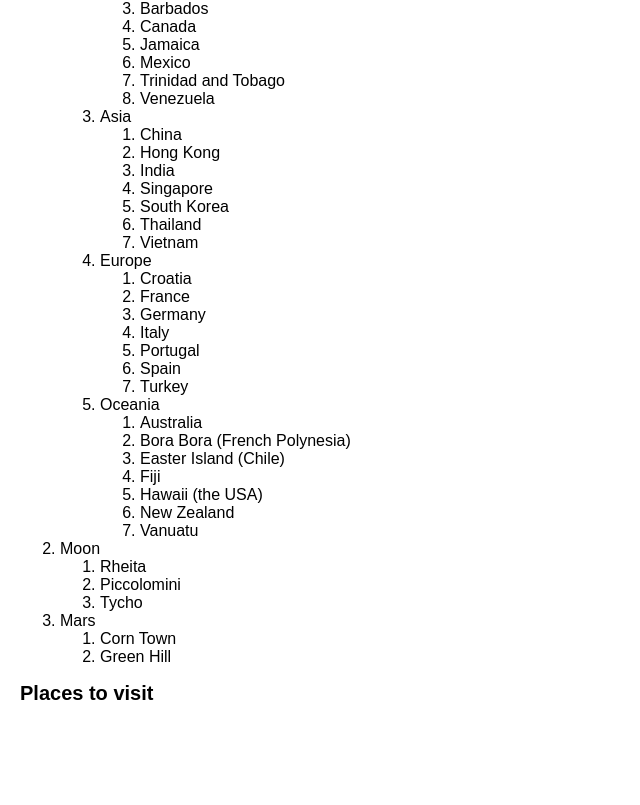
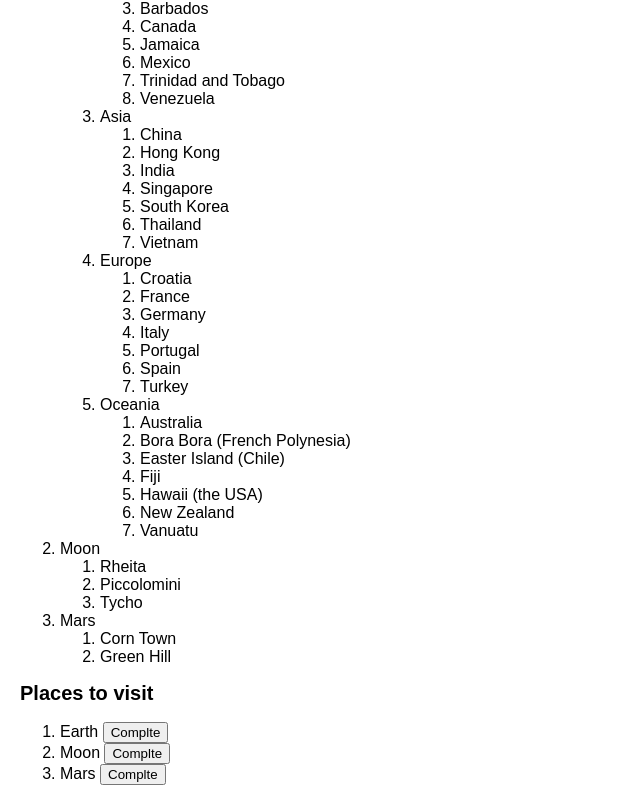
Before and after one commit to zelitosaide/react-js-course, a React (Create React App) app: page / in a window 1280 px wide. Shown: the part 1771-2576 px from the top of the page, without its empty margins (0-640 px from the left). Before the commit the page ends 2496 px from the top, so only its background shows below. Built offline with nearby package versions, Linux system fonts and the light colour scheme.

Commit message:
Choosing the State Structure

```diff
--- a/src/learn/learn-react/managing-state/choosing-the-state-structure/index.js
+++ b/src/learn/learn-react/managing-state/choosing-the-state-structure/index.js
@@ -52,7 +52,23 @@ function TravelPlan() {
   );
 }
 
-function PlaceTree({ id, parentId, placesById, onComplete }) {}
+function PlaceTree({ id, parentId, placesById, onComplete }) {
+  const place = placesById[id];
+  const childIds = place.childIds;
+
+  return (
+    <li>
+      {place.title}{" "}
+      <button
+        onClick={function () {
+          onComplete(parentId, id);
+        }}
+      >
+        Complte
+      </button>
+    </li>
+  );
+}
 
 function TravelPlan2() {
   const [plan, setPlan] = useState(initialTravelPlan);
```
